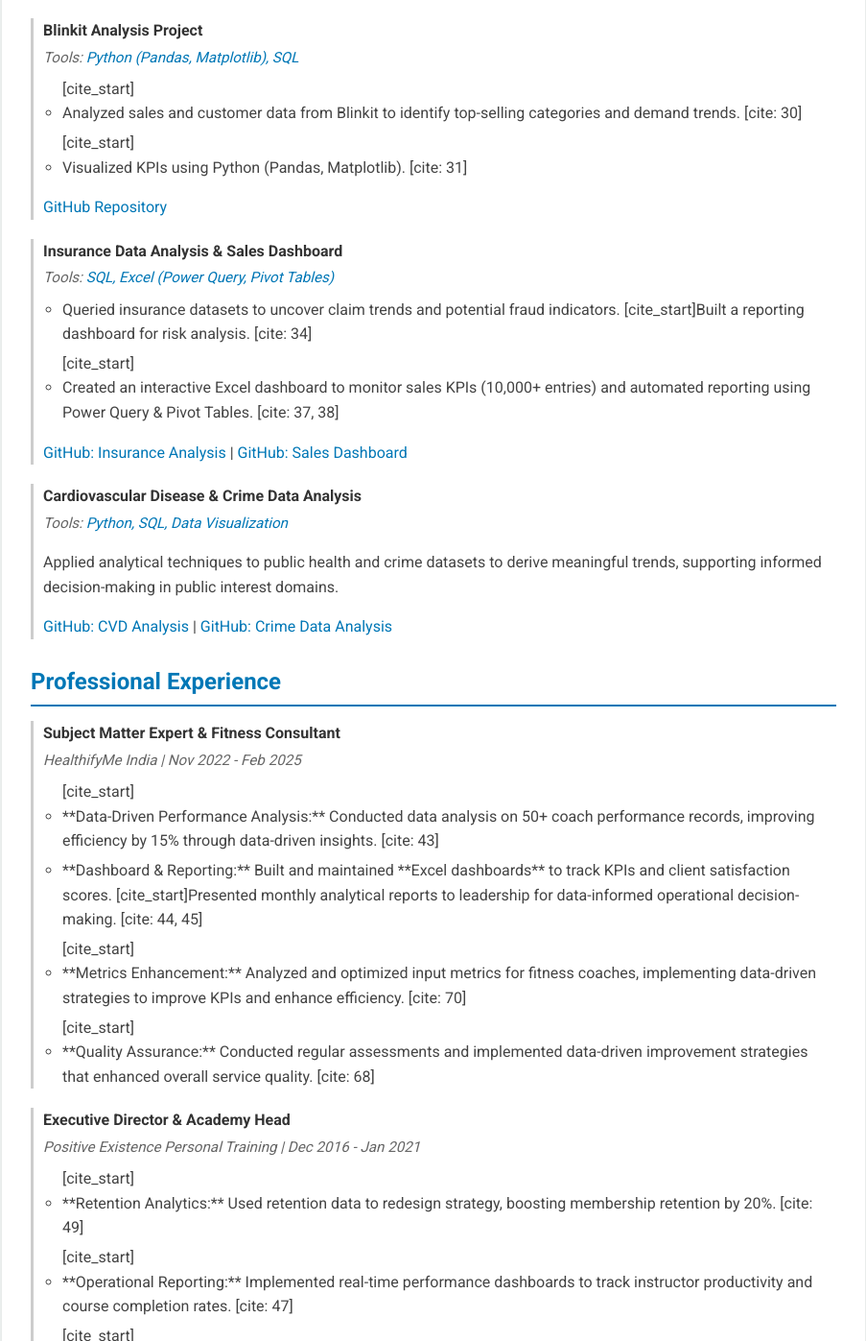
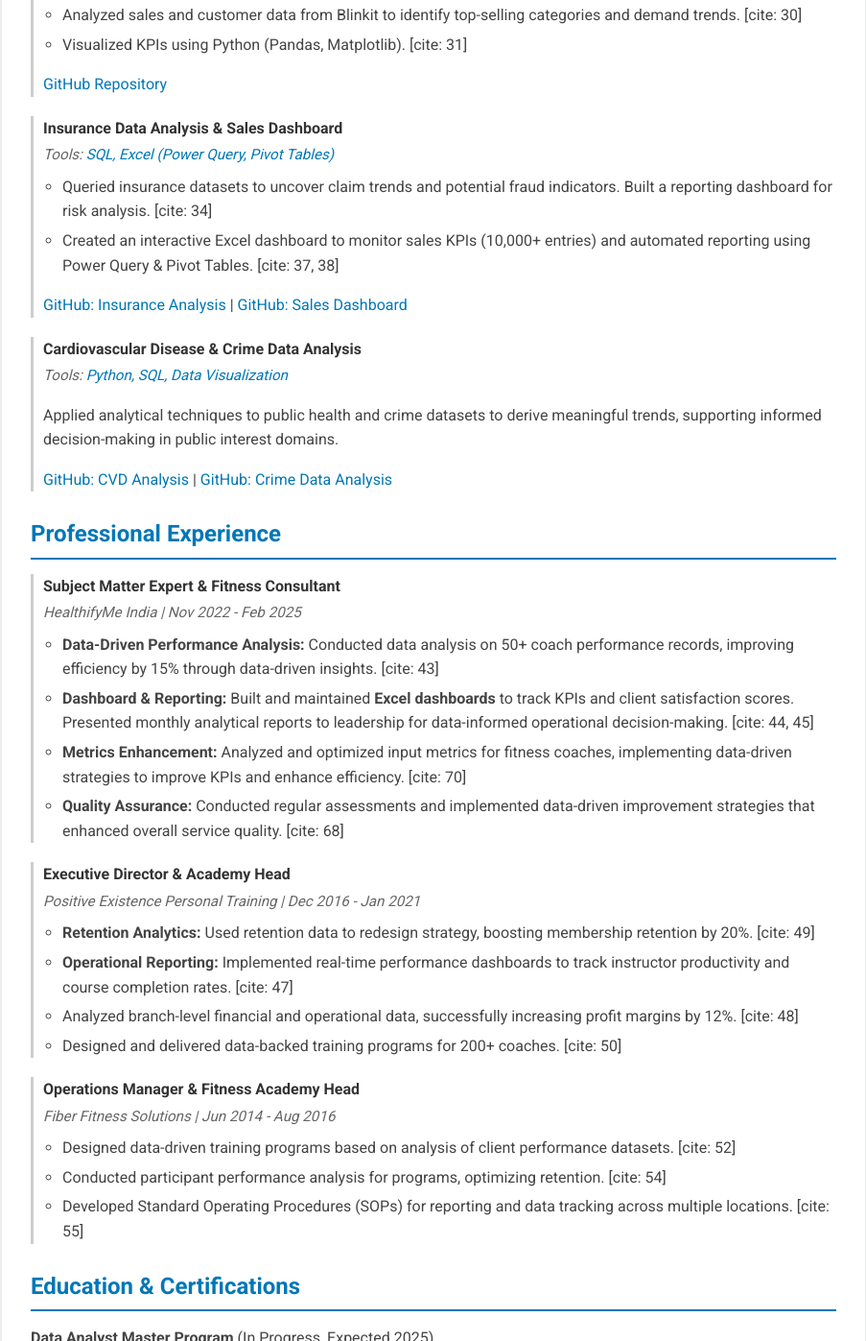
Before and after one commit to rakeshaamalepatil/resume, a plain HTML site: page index.html in a window 1280 px wide. Shown: the part 1403-2800 px from the top of the page at 96% size, without its empty margins (188-1091 px from the left). Drawn offline with Linux system fonts and the light colour scheme.

Commit message:
index.html

```diff
--- a/index.html
+++ b/index.html
@@ -239,17 +239,17 @@
             <section class="summary">
                 <h2>Career Summary</h2>
                 <p>
-                    **Data Analyst in transition** with **15+ years of experience** in performance metrics, reporting, and data-driven decision-making within high-growth sectors. Skilled in **SQL, Python, Excel/Google Sheets, and Power Query** for data cleaning, analysis, and visualization. Proven ability to build dashboards, analyze large datasets, and uncover business insights that significantly improve **KPIs** and operational efficiency. Currently pursuing a Data Analyst Master Program to strengthen statistical and visualization expertise.
+                    <strong>Data Analyst in transition</strong> with <strong>15+ years of experience</strong> in performance metrics, reporting, and data-driven decision-making within high-growth sectors. Skilled in <strong>SQL, Python, Excel/Google Sheets, and Power Query</strong> for data cleaning, analysis, and visualization. Proven ability to build dashboards, analyze large datasets, and uncover business insights that significantly improve <strong>KPIs</strong> and operational efficiency. Currently pursuing a Data Analyst Master Program to strengthen statistical and visualization expertise.
                 </p>
             </section>
 
             <section>
                 <h2>Key Achievements (Data & Performance)</h2>
                 <ul class="achievement-list">
-                    <li>Improved **coach efficiency by 15%** through data-driven performance analysis. [cite: 9, 43]</li>
-                    [cite_start]<li>Increased membership **retention rate to 24%** (exceeding company benchmark of 20%) through data-informed engagement strategies. [cite: 10, 49]</li>
-                    [cite_start]<li>Boosted **Net Promoter Score (NPS) by 45%**, reaching 84% overall satisfaction. [cite: 11]</li>
-                    [cite_start]<li>Analyzed branch-level financial and operational data, increasing **profit margins by 12%**. [cite: 48]</li>
+                    <li>Improved <strong>coach efficiency by 15%</strong> through data-driven performance analysis. [cite: 9, 43]</li>
+                    <li>Increased membership <strong>retention rate to 24%</strong> (exceeding company benchmark of 20%) through data-informed engagement strategies. [cite: 10, 49]</li>
+                    <li>Boosted <strong>Net Promoter Score (NPS) by 45%</strong>, reaching 84% overall satisfaction. [cite: 11]</li>
+                    <li>Analyzed branch-level financial and operational data, increasing <strong>profit margins by 12%</strong>. [cite: 48]</li>
                 </ul>
             </section>
 
@@ -258,19 +258,19 @@
                 <div class="skills-grid">
                     <div class="skill-category">
                         <strong>Data Analysis & Tools</strong>
-                        [cite_start]SQL (Joins, Aggregations, Filtering), Python (Pandas, NumPy, Matplotlib), Excel (Pivot Tables, VLOOKUP, Power Query), Google Sheets, Data Cleaning, Descriptive Statistics. [cite: 13, 93]
+                        SQL (Joins, Aggregations, Filtering), Python (Pandas, NumPy, Matplotlib), Excel (Pivot Tables, VLOOKUP, Power Query), Google Sheets, Data Cleaning, Descriptive Statistics. [cite: 13, 93]
                     </div>
                     <div class="skill-category">
                         <strong>BI & Visualization</strong>
-                        [cite_start]Excel Dashboards, Data Storytelling, KPI Tracking, Power BI (In progress). [cite: 14, 93]
+                        Excel Dashboards, Data Storytelling, KPI Tracking, Power BI (In progress). [cite: 14, 93]
                     </div>
                     <div class="skill-category">
                         <strong>Core Competencies</strong>
-                        [cite_start]Business Analytics, Metrics Optimization, Client Data Insights, Reporting & Performance Tracking, Quality Assurance. [cite: 15, 94]
+                        Business Analytics, Metrics Optimization, Client Data Insights, Reporting & Performance Tracking, Quality Assurance. [cite: 15, 94]
                     </div>
                     <div class="skill-category">
                         <strong>AI Tools & Prompting</strong>
-                        [cite_start]ChatGPT, Copilot, Prompt Engineering for Automation & Data Queries. [cite: 15]
+                        ChatGPT, Copilot, Prompt Engineering for Automation & Data Queries. [cite: 15]
                     </div>
                 </div>
             </section>
@@ -289,8 +289,8 @@
                     <div class="project-title">Blinkit Analysis Project</div>
                     <div class="project-tools">Tools: <span class="tools">Python (Pandas, Matplotlib), SQL</span></div>
                     <ul>
-                        [cite_start]<li>Analyzed sales and customer data from Blinkit to identify top-selling categories and demand trends. [cite: 30]</li>
-                        [cite_start]<li>Visualized KPIs using Python (Pandas, Matplotlib). [cite: 31]</li>
+                        <li>Analyzed sales and customer data from Blinkit to identify top-selling categories and demand trends. [cite: 30]</li>
+                        <li>Visualized KPIs using Python (Pandas, Matplotlib). [cite: 31]</li>
                     </ul>
                     <a href="https://github.com/rakeshaamalepatil/Blinkit-Analysis-Project" target="_blank">GitHub Repository</a>
                 </div>
@@ -299,8 +299,8 @@
                     <div class="project-title">Insurance Data Analysis & Sales Dashboard</div>
                     <div class="project-tools">Tools: <span class="tools">SQL, Excel (Power Query, Pivot Tables)</span></div>
                     <ul>
-                        <li>Queried insurance datasets to uncover claim trends and potential fraud indicators. [cite_start]Built a reporting dashboard for risk analysis. [cite: 34]</li>
-                        [cite_start]<li>Created an interactive Excel dashboard to monitor sales KPIs (10,000+ entries) and automated reporting using Power Query & Pivot Tables. [cite: 37, 38]</li>
+                        <li>Queried insurance datasets to uncover claim trends and potential fraud indicators. Built a reporting dashboard for risk analysis. [cite: 34]</li>
+                        <li>Created an interactive Excel dashboard to monitor sales KPIs (10,000+ entries) and automated reporting using Power Query & Pivot Tables. [cite: 37, 38]</li>
                     </ul>
                     <a href="https://github.com/rakeshaamalepatil/Insurance_Data_Analysis_Project" target="_blank">GitHub: Insurance Analysis</a> |
                     <a href="https://github.com/rakeshaamalepatil/sales-dashboard" target="_blank">GitHub: Sales Dashboard</a>
@@ -322,10 +322,10 @@
                     <div class="job-title">Subject Matter Expert & Fitness Consultant</div>
                     <div class="company-name">HealthifyMe India | Nov 2022 - Feb 2025</div>
                     <ul>
-                        [cite_start]<li>**Data-Driven Performance Analysis:** Conducted data analysis on 50+ coach performance records, improving efficiency by 15% through data-driven insights. [cite: 43]</li>
-                        <li>**Dashboard & Reporting:** Built and maintained **Excel dashboards** to track KPIs and client satisfaction scores. [cite_start]Presented monthly analytical reports to leadership for data-informed operational decision-making. [cite: 44, 45]</li>
-                        [cite_start]<li>**Metrics Enhancement:** Analyzed and optimized input metrics for fitness coaches, implementing data-driven strategies to improve KPIs and enhance efficiency. [cite: 70]</li>
-                        [cite_start]<li>**Quality Assurance:** Conducted regular assessments and implemented data-driven improvement strategies that enhanced overall service quality. [cite: 68]</li>
+                        <li><strong>Data-Driven Performance Analysis:</strong> Conducted data analysis on 50+ coach performance records, improving efficiency by 15% through data-driven insights. [cite: 43]</li>
+                        <li><strong>Dashboard & Reporting:</strong> Built and maintained <strong>Excel dashboards</strong> to track KPIs and client satisfaction scores. Presented monthly analytical reports to leadership for data-informed operational decision-making. [cite: 44, 45]</li>
+                        <li><strong>Metrics Enhancement:</strong> Analyzed and optimized input metrics for fitness coaches, implementing data-driven strategies to improve KPIs and enhance efficiency. [cite: 70]</li>
+                        <li><strong>Quality Assurance:</strong> Conducted regular assessments and implemented data-driven improvement strategies that enhanced overall service quality. [cite: 68]</li>
                     </ul>
                 </div>
 
@@ -333,10 +333,10 @@
                     <div class="job-title">Executive Director & Academy Head</div>
                     <div class="company-name">Positive Existence Personal Training | Dec 2016 - Jan 2021</div>
                     <ul>
-                        [cite_start]<li>**Retention Analytics:** Used retention data to redesign strategy, boosting membership retention by 20%. [cite: 49]</li>
-                        [cite_start]<li>**Operational Reporting:** Implemented real-time performance dashboards to track instructor productivity and course completion rates. [cite: 47]</li>
-                        [cite_start]<li>Analyzed branch-level financial and operational data, successfully increasing profit margins by 12%. [cite: 48]</li>
-                        [cite_start]<li>Designed and delivered data-backed training programs for 200+ coaches. [cite: 50]</li>
+                        <li><strong>Retention Analytics:</strong> Used retention data to redesign strategy, boosting membership retention by 20%. [cite: 49]</li>
+                        <li><strong>Operational Reporting:</strong> Implemented real-time performance dashboards to track instructor productivity and course completion rates. [cite: 47]</li>
+                        <li>Analyzed branch-level financial and operational data, successfully increasing profit margins by 12%. [cite: 48]</li>
+                        <li>Designed and delivered data-backed training programs for 200+ coaches. [cite: 50]</li>
                     </ul>
                 </div>
 
@@ -344,9 +344,9 @@
                     <div class="job-title">Operations Manager & Fitness Academy Head</div>
                     <div class="company-name">Fiber Fitness Solutions | Jun 2014 - Aug 2016</div>
                     <ul>
-                        [cite_start]<li>Designed data-driven training programs based on analysis of client performance datasets. [cite: 52]</li>
-                        [cite_start]<li>Conducted participant performance analysis for programs, optimizing retention. [cite: 54]</li>
-                        [cite_start]<li>Developed Standard Operating Procedures (SOPs) for reporting and data tracking across multiple locations. [cite: 55]</li>
+                        <li>Designed data-driven training programs based on analysis of client performance datasets. [cite: 52]</li>
+                        <li>Conducted participant performance analysis for programs, optimizing retention. [cite: 54]</li>
+                        <li>Developed Standard Operating Procedures (SOPs) for reporting and data tracking across multiple locations. [cite: 55]</li>
                     </ul>
                 </div>
             </section>
```
